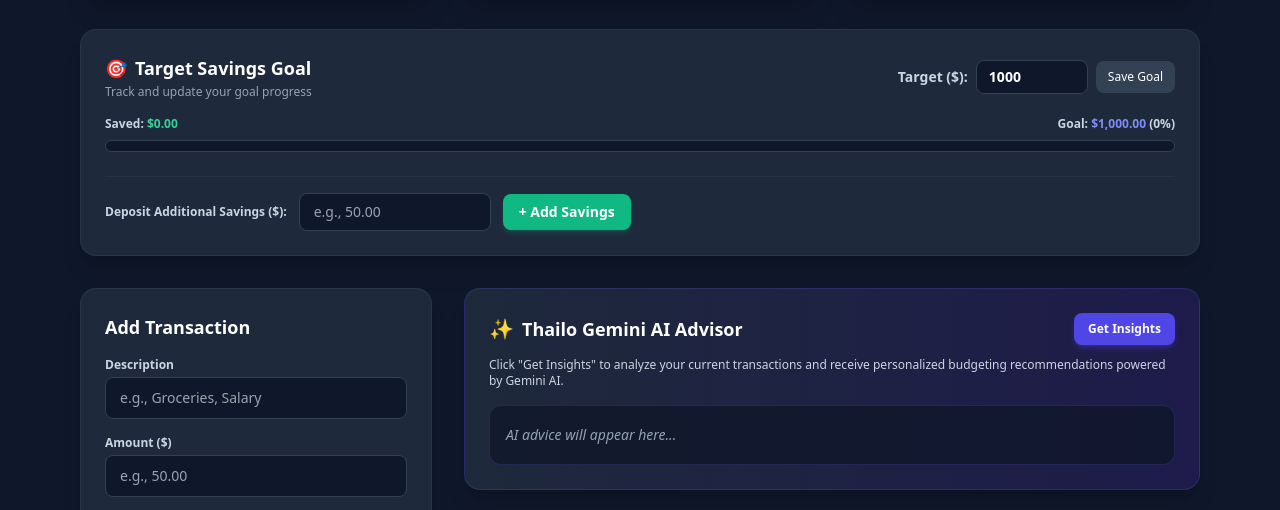
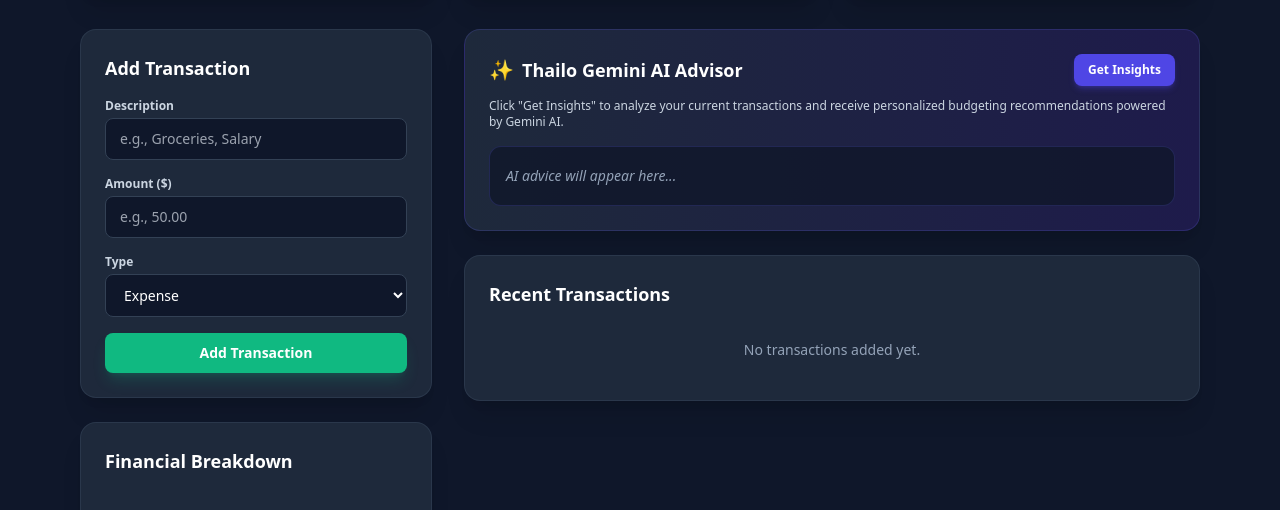
Before and after one commit to Gaurav67-p/thailo-app, a website: page public/index.html in a window 1280 px wide. Shown: the part 218-728 px from the top of the page. Drawn offline with nearby package versions, Linux system fonts and the light colour scheme.

Commit message:
Revert to original clean working version

```diff
--- a/public/index.html
+++ b/public/index.html
@@ -48,45 +48,6 @@
         <p class="text-sm font-medium text-slate-400">Net Balance</p>
         <p id="net-balance" class="text-3xl font-bold text-indigo-400 mt-1">$0.00</p>
       </div>
-    </div>
-
-    <!-- Savings Goal & Extra Savings Section -->
-    <div class="bg-slate-800 p-6 rounded-2xl border border-slate-700/60 shadow-xl mb-8">
-      <div class="flex flex-col md:flex-row md:items-center justify-between gap-4 mb-4">
-        <div>
-          <h2 class="text-lg font-bold text-white flex items-center gap-2">
-            <span>🎯</span> Target Savings Goal
-          </h2>
-          <p class="text-xs text-slate-400 mt-0.5">Track and update your goal progress</p>
-        </div>
-        <div class="flex items-center space-x-2">
-          <span class="text-sm font-semibold text-slate-300">Target ($):</span>
-          <input type="number" id="goal-input" step="10" min="0" class="w-28 px-3 py-1.5 bg-slate-900 border border-slate-700 rounded-lg text-white font-bold text-sm focus:ring-2 focus:ring-emerald-500 outline-none" />
-          <button onclick="updateSavingsGoal()" class="bg-slate-700 hover:bg-slate-600 text-xs text-white px-3 py-2 rounded-lg transition font-medium">
-            Save Goal
-          </button>
-        </div>
-      </div>
-
-      <!-- Progress Bar -->
-      <div class="space-y-2 mb-6">
-        <div class="flex justify-between text-xs font-semibold text-slate-300">
-          <span>Saved: <span id="current-savings-display" class="text-emerald-400 font-bold">$0.00</span></span>
-          <span>Goal: <span id="target-goal-display" class="text-indigo-400 font-bold">$1,000.00</span> (<span id="savings-percentage">0%</span>)</span>
-        </div>
-        <div class="w-full bg-slate-900 h-3 rounded-full overflow-hidden border border-slate-700">
-          <div id="savings-progress-bar" class="bg-gradient-to-r from-emerald-500 to-indigo-500 h-full rounded-full transition-all duration-500" style="width: 0%"></div>
-        </div>
-      </div>
-
-      <!-- Add Additional Savings -->
-      <form onsubmit="addExtraSavings(event)" class="flex flex-col sm:flex-row items-center gap-3 pt-4 border-t border-slate-700/50">
-        <label class="text-xs font-semibold text-slate-300 whitespace-nowrap">Deposit Additional Savings ($):</label>
-        <input type="number" id="extra-savings-amount" step="0.01" required placeholder="e.g., 50.00" class="w-full sm:w-48 px-3.5 py-2 bg-slate-900 border border-slate-700 rounded-lg text-white text-sm focus:ring-2 focus:ring-emerald-500 outline-none" />
-        <button type="submit" class="w-full sm:w-auto bg-emerald-500 hover:bg-emerald-600 text-white font-semibold px-4 py-2 rounded-lg transition text-sm shadow-md shadow-emerald-500/20 whitespace-nowrap">
-          + Add Savings
-        </button>
-      </form>
     </div>
 
     <!-- Main Content Layout -->
@@ -164,21 +125,15 @@
 
   <script>
     // ==========================================
-    // TRANSACTION & SAVINGS STATE MANAGEMENT
+    // TRANSACTION & CHART STATE MANAGEMENT
     // ==========================================
     let transactions = JSON.parse(localStorage.getItem('thailo_transactions')) || [];
-    let targetGoal = parseFloat(localStorage.getItem('thailo_target_goal')) || 1000;
-    let extraSavings = parseFloat(localStorage.getItem('thailo_extra_savings')) || 0;
     let chartInstance = null;
 
     function saveAndRender() {
       localStorage.setItem('thailo_transactions', JSON.stringify(transactions));
-      localStorage.setItem('thailo_target_goal', targetGoal.toString());
-      localStorage.setItem('thailo_extra_savings', extraSavings.toString());
-
       renderTransactions();
       updateSummary();
-      updateSavingsProgress();
       updateChart();
     }
 
@@ -235,45 +190,6 @@
       document.getElementById('net-balance').innerText = `$${balance.toFixed(2)}`;
     }
 
-    // ==========================================
-    // TARGET SAVINGS & EXTRA SAVINGS LOGIC
-    // ==========================================
-    function updateSavingsGoal() {
-      const inputVal = parseFloat(document.getElementById('goal-input').value);
-      if (!isNaN(inputVal) && inputVal > 0) {
-        targetGoal = inputVal;
-        saveAndRender();
-      }
-    }
-
-    function addExtraSavings(e) {
-      e.preventDefault();
-      const amount = parseFloat(document.getElementById('extra-savings-amount').value);
-      if (!isNaN(amount) && amount > 0) {
-        extraSavings += amount;
-        document.getElementById('extra-savings-amount').value = '';
-        saveAndRender();
-      }
-    }
-
-    function updateSavingsProgress() {
-      const income = transactions.filter(t => t.type === 'income').reduce((acc, t) => acc + t.amount, 0);
-      const expense = transactions.filter(t => t.type === 'expense').reduce((acc, t) => acc + t.amount, 0);
-      const netBalance = Math.max(0, income - expense);
-
-      const totalSavings = netBalance + extraSavings;
-      const percentage = targetGoal > 0 ? Math.min(100, Math.round((totalSavings / targetGoal) * 100)) : 0;
-
-      document.getElementById('goal-input').value = targetGoal;
-      document.getElementById('target-goal-display').innerText = `$${targetGoal.toLocaleString('en-US', { minimumFractionDigits: 2 })}`;
-      document.getElementById('current-savings-display').innerText = `$${totalSavings.toLocaleString('en-US', { minimumFractionDigits: 2 })}`;
-      document.getElementById('savings-percentage').innerText = `${percentage}%`;
-      document.getElementById('savings-progress-bar').style.width = `${percentage}%`;
-    }
-
-    // ==========================================
-    // CHART VISUALIZATION
-    // ==========================================
     function updateChart() {
       const ctx = document.getElementById('budgetChart').getContext('2d');
       const income = transactions.filter(t => t.type === 'income').reduce((acc, t) => acc + t.amount, 0);
@@ -322,7 +238,7 @@
         const response = await fetch('/api/ai-advisor', {
           method: 'POST',
           headers: { 'Content-Type': 'application/json' },
-          body: JSON.stringify({ transactions, targetGoal, extraSavings })
+          body: JSON.stringify({ transactions })
         });
 
         const data = await response.json();
```
